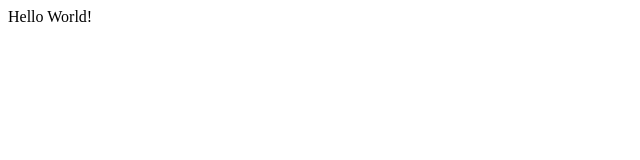
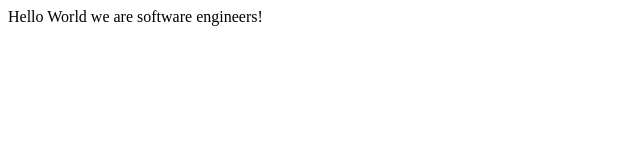
Before and after one commit to Sahar-SE/MarlynSahar, a plain HTML site: page fcc-test-suite-template-master/index.html in a window 1280 px wide. Shown: the whole page, without its empty margins (0-640 px from the left). Drawn offline with Linux system fonts and the light colour scheme.

Commit message:
Update index.html

```diff
--- a/fcc-test-suite-template-master/index.html
+++ b/fcc-test-suite-template-master/index.html
@@ -7,7 +7,7 @@
   </head>
 
   <body>
-    Hello World!
+    Hello World we are software engineers!
     <script src="https://cdn.freecodecamp.org/testable-projects-fcc/v1/bundle.js"></script>
 
     <!--
```
